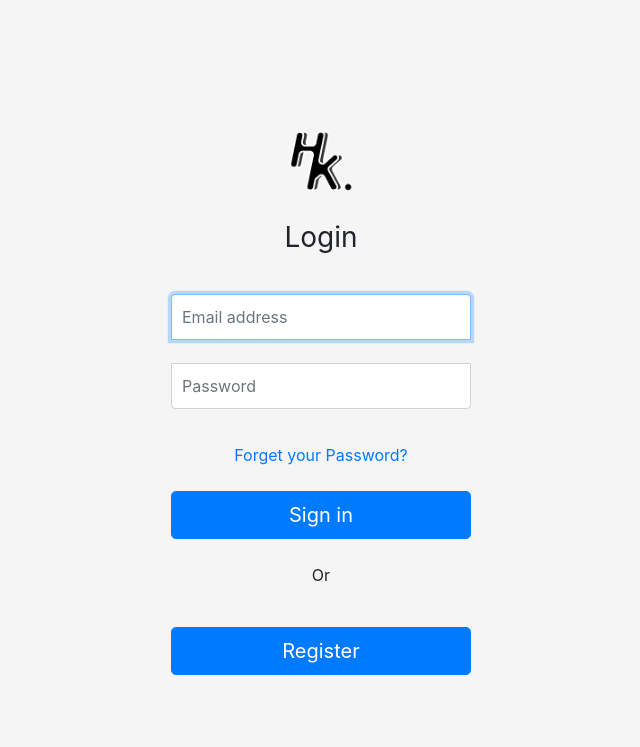
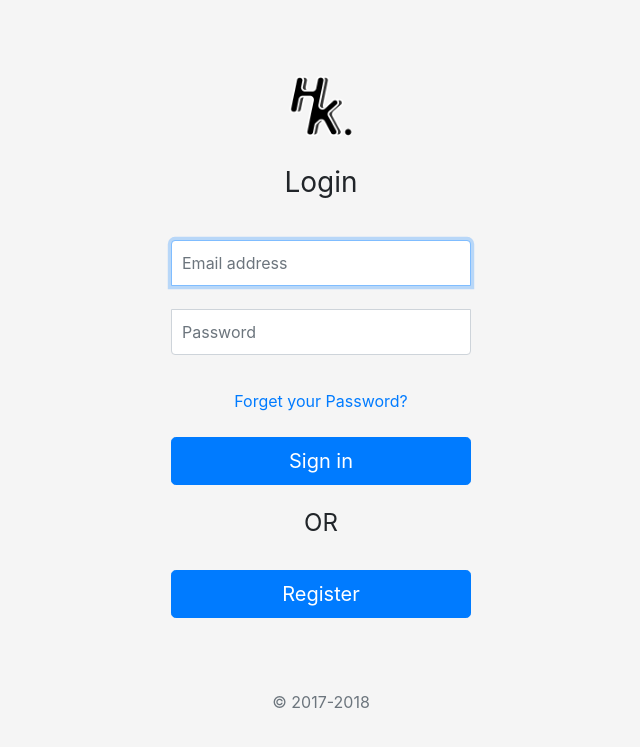
Before and after one commit to henzljw/hashtech, a PHP site: page /user_login.php in a window 1280 px wide. Shown: the top 747 px of the page, without its empty margins (319-959 px from the left). Run offline with PHP 8.4, Linux system fonts and the light colour scheme; some libraries are stand-ins or nearby versions.

Commit message:
Fixed Login page

```diff
--- a/user_login.php
+++ b/user_login.php
@@ -1,4 +1,5 @@
 <?php
+
 include "templates/htmlhead.php";
 include "templates/body.php";
 // include "components/navbar.php";
@@ -53,15 +54,14 @@ include "templates/body.php";
 </head>
 
 <body class="text-center">
+    <div class="container">
         <form class="form-signin">
             <a href="index.php"><img class="mb-4" src="assets/images/website-logo/hk.png" alt="" width="72" height="72"></a>
             <br />
             <h1 class="h3 mb-3 font-weight-normal">Login</h1>
             <br />
-        <!-- <label for="inputEmail" class="sr-only">Email address</label> -->
             <input type="email" id="inputEmail" class="form-control" placeholder="Email address" required autofocus>
             <br />
-        <!-- <label for="inputPassword" class="sr-only">Password</label> -->
             <input type="password" id="inputPassword" class="form-control" placeholder="Password" required>
             <!-- <div class="checkbox mb-3">
             <label>
@@ -73,11 +73,13 @@ include "templates/body.php";
             <br /><br />
             <button class="btn btn-lg btn-primary btn-block" type="submit">Sign in</button>
             <br />
-        <p>Or</p>
+            <h4 class="font-weight-normal">OR</h4>
             <br />
-        <button class="btn btn-lg btn-primary btn-block" type="submit">Register</button>
-        <!-- <p class="mt-5 mb-3 text-muted">&copy; 2017-2018</p> -->
+            <a href="user_register.php" class="btn btn-lg btn-primary btn-block" role="button">Register</a>
+            <br />
+            <p class="mt-5 mb-3 text-muted">&copy; 2017-2018</p>
         </form>
+    </div>
 </body>
 
 
```
Also changed, not shown: components/navbar.php (+22 -2 lines). Lines whose indentation alone changed are shown as unchanged.
